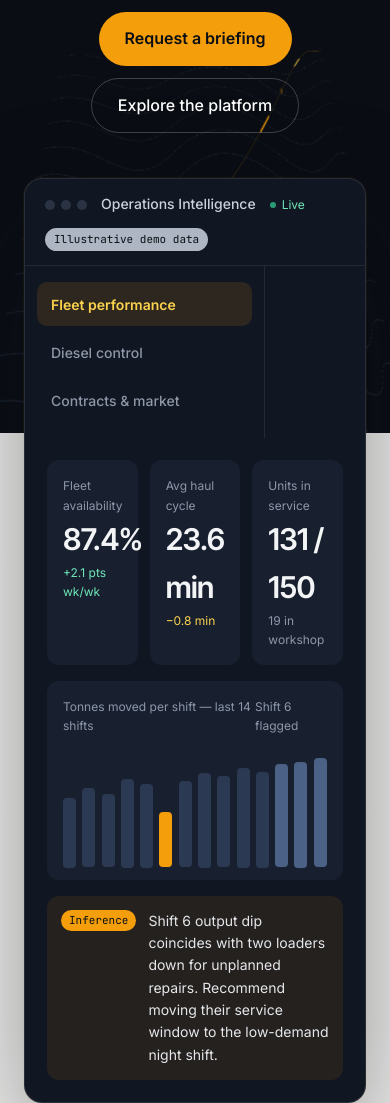
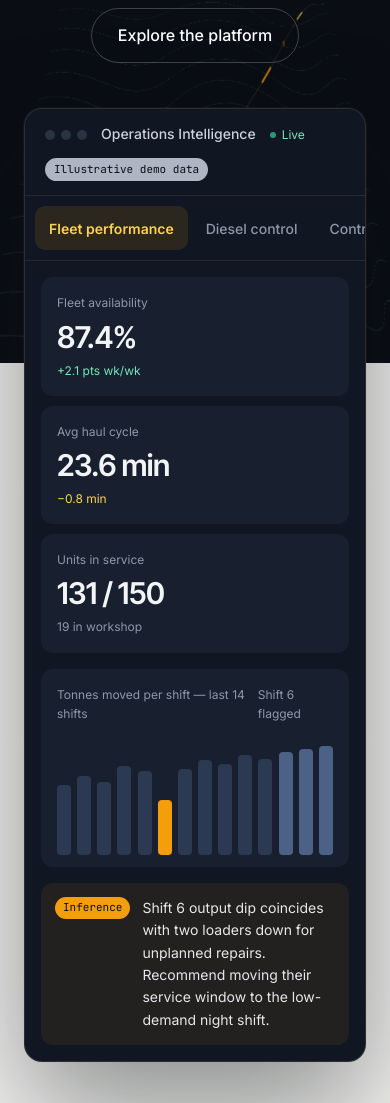
Before and after one commit to Nmagubane/prime-energies-site, a plain HTML site: page index.html in a window 390 px wide. Shown: the part 741-1844 px from the top of the page. Drawn offline with Linux system fonts and the light colour scheme.

Commit message:
Mobile fixes: compact nav, horizontal console tabs, single-column KPIs, faster entrance animation
Co-Authored-By: Claude Opus 5.5 <noreply@anthropic.com>
Claude-Session: https://claude.ai/code/session_01MvFnazCARBXrzNncXf2LTF

```diff
--- a/assets/site.css
+++ b/assets/site.css
@@ -58,6 +58,15 @@ button:focus-visible,a:focus-visible{outline:2px solid #F59E0B;outline-offset:3p
 .pe-newscard{transition:transform .25s ease,box-shadow .25s ease}
 .pe-newscard:hover{transform:translateY(-4px);box-shadow:0 2px 4px rgba(10,14,20,.04),0 24px 56px rgba(10,14,20,.12)!important}
 .pe-more{transition:gap .2s ease}.pe-more:hover{gap:12px!important}
+@keyframes pe-in{from{opacity:.35;transform:translateY(14px)}to{opacity:1;transform:none}}
+.pe-in{animation-duration:.7s}
+@media (max-width:760px){
+nav > a.pe-btn{display:none!important}
+[aria-label="Console view"]{max-width:none!important;flex:1 1 100%!important;flex-direction:row!important;overflow-x:auto;border-right:none!important;border-bottom:1px solid rgba(255,255,255,.08);padding:10px!important}
+[aria-label="Console view"] button{white-space:nowrap;flex-shrink:0}
+#platform [style*="repeat(3, minmax(0, 1fr))"]{grid-template-columns:1fr!important;gap:10px!important}
+#platform [style*="min-height: 380px"]{min-height:0!important;padding:16px!important}
+}
 
 .pe-tabbtn{text-align:left;background:none;border:none;border-radius:10px;color:#8D97A8;font-family:Inter,sans-serif;font-size:14px;font-weight:500;padding:11px 14px;min-height:44px;cursor:pointer}
 .pe-tabbtn:hover{color:#F3F4F6}
```
